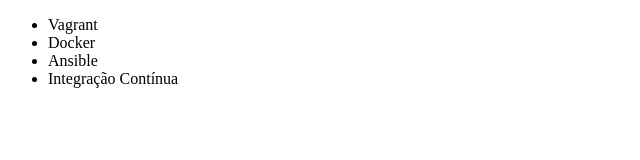
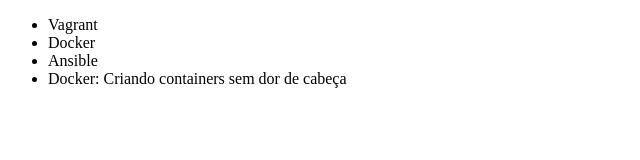
Before and after one commit to jgmourao/alura-git, a plain HTML site: page index.html in a window 1280 px wide. Shown: the whole page, without its empty margins (0-640 px from the left). Drawn offline with Linux system fonts and the light colour scheme.

Commit message:
Renomeando para docker

```diff
--- a/index.html
+++ b/index.html
@@ -9,7 +9,7 @@
         <li>Vagrant</li>
         <li>Docker</li>
         <li>Ansible</li>
-        <li>Integração Contínua</li>
+        <li>Docker: Criando containers sem dor de cabeça</li>
     </ul>
 </body>
 </html>
```
